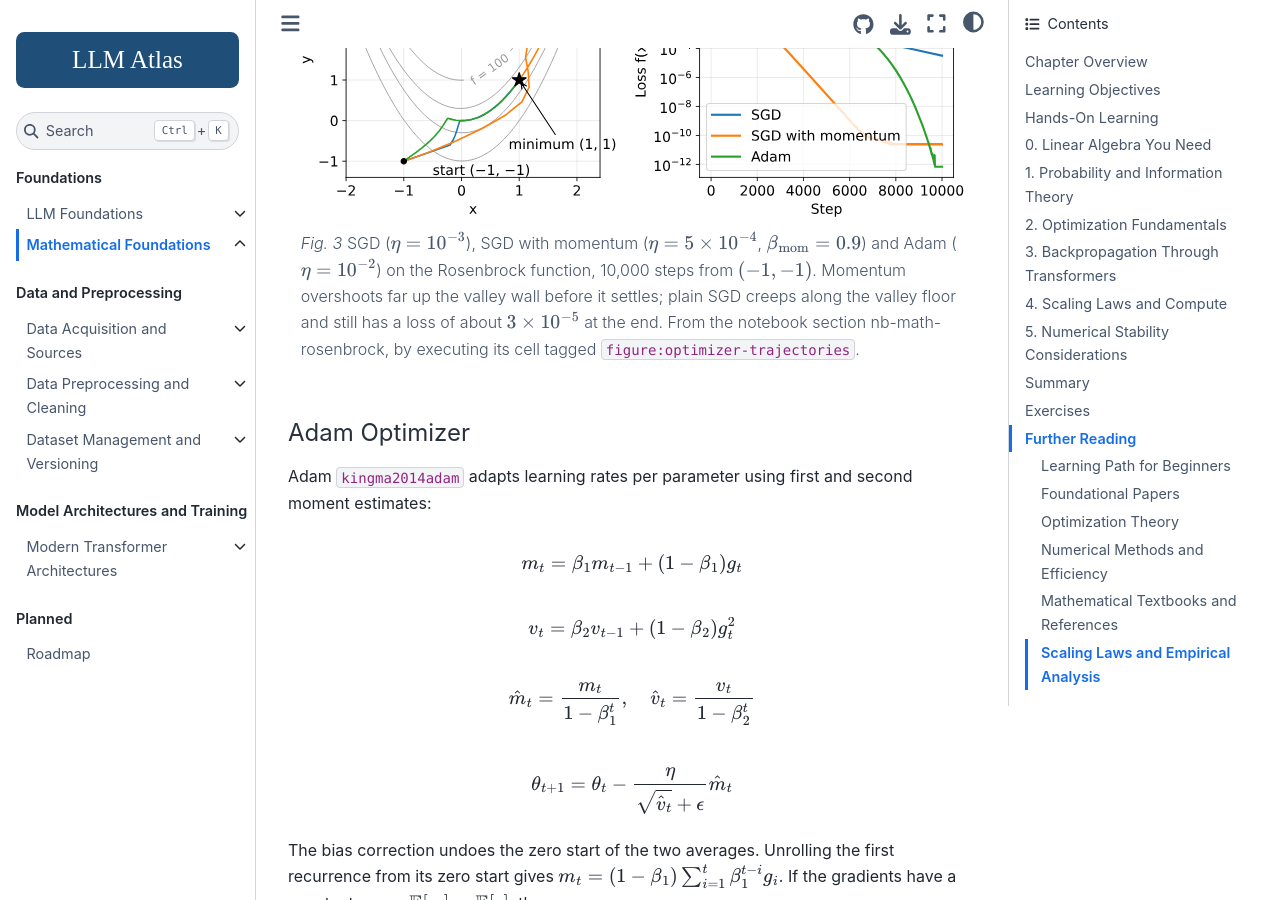
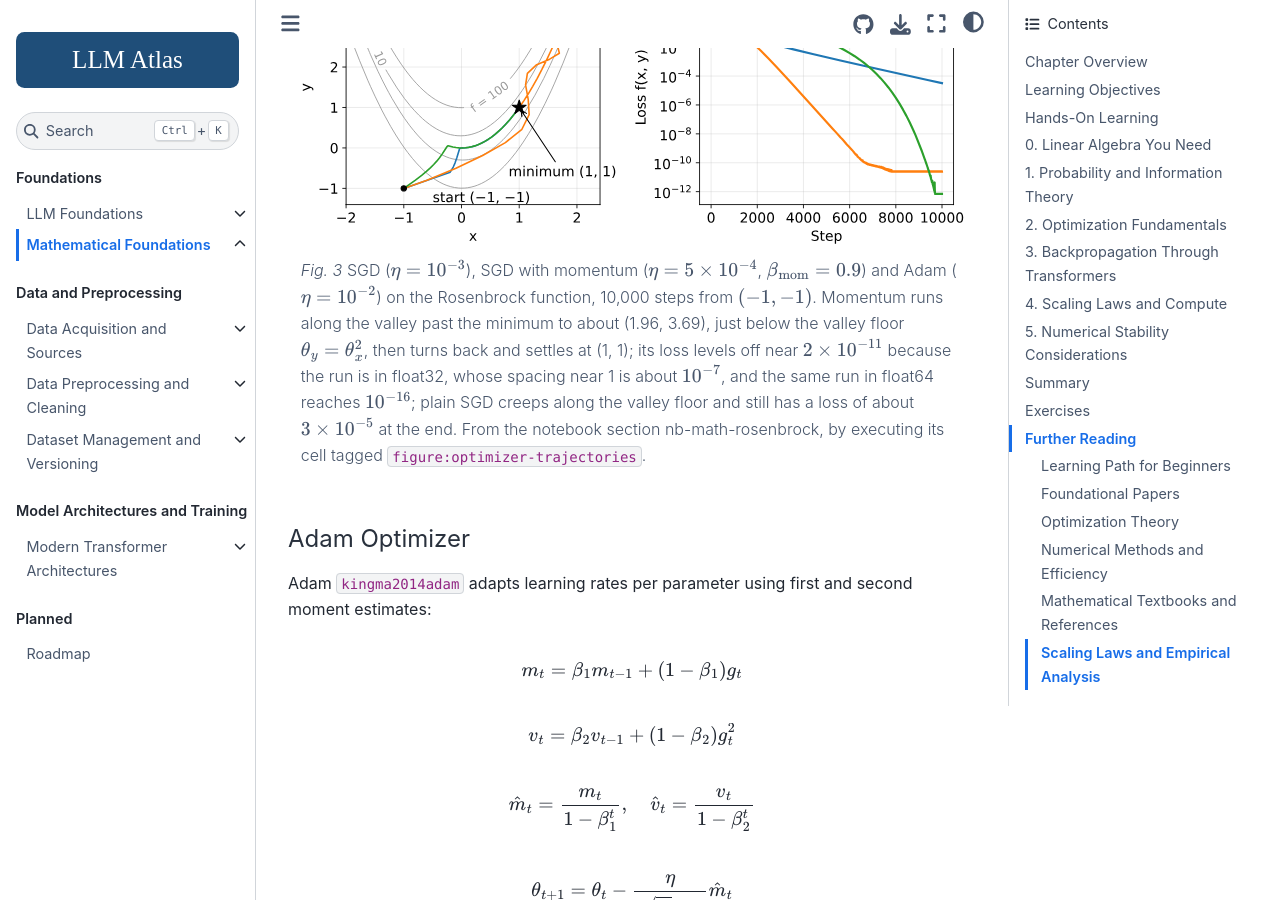
Before and after one commit to Beaker12/llmatlas, a Jupyter Book: the page built from chapters/02-mathematics/index.md, in a window 1280 px wide and 900 px high, scrolled down 14739 px. Built offline with Jupyter Book 1.0.4 settings and Sphinx 7.4.7 and the Sphinx Book theme 1.1.4, drawn with Linux system fonts in a browser that asks for light colours; pages that are not in the unit, such as notebooks, are missing from menus; cross-references to code outside the pages are shown as plain code; some of the changed text lies outside the part shown.

Commit message:
Chapter 2: per-panel legends and visible Table 3 point, bytes in the memory stack, softmax gap label, larger attention-graph text, pre-LN label placement, optimizer-trajectory legend and caption

````diff
--- a/chapters/02-mathematics/index.md
+++ b/chapters/02-mathematics/index.md
@@ -80,7 +80,7 @@
 :name: fig-ch2-softmax-saturation
 :alt: Log-scale plot of the softmax derivative p1 times one minus p1 against the logit gap, for 2 and 64 logits; at gap 8 it is 0.00034 for 2 logits and 0.02 for 64.
 
-The diagonal softmax derivative $\partial p_i/\partial z_i = p_i(1 - p_i)$ when logit $z_i$ leads all the others by the same gap. It peaks at 0.25 where $p_i = 0.5$ and then falls by about a factor $e$ per unit of gap. At a gap of 8, the standard deviation of unscaled scores at $d_k = 64$, it is 0.00034 with 2 logits and 0.02 with 64. Computed from the formula above by `figures/make_figures.py`.
+The diagonal softmax derivative $\partial p_i/\partial z_i = p_i(1 - p_i)$ when logit $z_i$ leads all the others by the same gap. It peaks at 0.25 where $p_i = 0.5$ and then falls by about a factor $e$ per unit of gap. At a gap of 8, the standard deviation of a single unscaled score at $d_k = 64$ (the gap between two such scores has standard deviation $8\sqrt{2} = 11.3$, Solution 4), it is 0.00034 with 2 logits and 0.02 with 64. Computed from the formula above by `figures/make_figures.py`.
 ```
 
 (sec-ch2-norms-conditioning-scale-matters)=
@@ -480,9 +480,9 @@
 
 ```{figure} figures/optimizer-trajectories.*
 :name: fig-ch2-optimizer-trajectories
-:alt: Left: paths of SGD, SGD with momentum and Adam on Rosenbrock contours from (-1, -1) to the minimum at (1, 1); momentum overshoots to about (2, 3.7). Right: loss against iteration on a log scale.
-
-SGD ($\eta = 10^{-3}$), SGD with momentum ($\eta = 5 \times 10^{-4}$, $\beta_{\text{mom}} = 0.9$) and Adam ($\eta = 10^{-2}$) on the Rosenbrock function, 10,000 steps from $(-1, -1)$. Momentum overshoots far up the valley wall before it settles; plain SGD creeps along the valley floor and still has a loss of about $3 \times 10^{-5}$ at the end. From the notebook section {ref}`nb-math-rosenbrock`, by executing its cell tagged `figure:optimizer-trajectories`.
+:alt: Left: paths of SGD, SGD with momentum and Adam on Rosenbrock contours from (-1, -1) to the minimum at (1, 1); momentum runs past the minimum along the valley to about (1.96, 3.69). Right: loss against iteration on a log scale.
+
+SGD ($\eta = 10^{-3}$), SGD with momentum ($\eta = 5 \times 10^{-4}$, $\beta_{\text{mom}} = 0.9$) and Adam ($\eta = 10^{-2}$) on the Rosenbrock function, 10,000 steps from $(-1, -1)$. Momentum runs along the valley past the minimum to about (1.96, 3.69), just below the valley floor $\theta_y = \theta_x^2$, then turns back and settles at (1, 1); its loss levels off near $2 \times 10^{-11}$ because the run is in float32, whose spacing near 1 is about $10^{-7}$, and the same run in float64 reaches $10^{-16}$; plain SGD creeps along the valley floor and still has a loss of about $3 \times 10^{-5}$ at the end. From the notebook section {ref}`nb-math-rosenbrock`, by executing its cell tagged `figure:optimizer-trajectories`.
 ```
 
 (sec-ch2-adam-optimizer)=
@@ -1149,9 +1149,9 @@
 
 ```{figure} figures/allocation-lines.*
 :name: fig-ch2-allocation-lines
-:alt: Two log-log plots against compute: optimal parameters and optimal tokens for Kaplan's exponents 0.73 and 0.27 and Chinchilla's 0.50 and 0.50, crossing at Chinchilla's size, with four Table 3 points on the Chinchilla lines.
-
-Compute-optimal parameters $N^*$ (left) and tokens $D^*$ (right) under Kaplan's exponents and Chinchilla's. Both lines are drawn through Chinchilla's own size (70 billion parameters, 1.4 trillion tokens, $C = 6ND$); the dots are the four rows of Table 3 quoted above. Exponents and points from {cite:t}`kaplan2020scaling` and {cite:t}`hoffmann2022training`; the common anchor is this figure's choice.
+:alt: Two log-log plots against compute: optimal parameters and optimal tokens for Kaplan's exponents 0.73 and 0.27 and Chinchilla's 0.50 and 0.50, crossing at Chinchilla's size, with the four Table 3 points on the Chinchilla lines; the 67 billion point sits inside the hollow star.
+
+Compute-optimal parameters $N^*$ (left) and tokens $D^*$ (right) under Kaplan's exponents and Chinchilla's. Both lines are drawn through Chinchilla's own size (70 billion parameters, 1.4 trillion tokens, $C = 6ND$); the dots are the four rows of Table 3 quoted above, the 67 billion row inside the hollow star that marks Chinchilla. Each panel's legend gives that panel's exponents. Exponents and points from {cite:t}`kaplan2020scaling` and {cite:t}`hoffmann2022training`; the common anchor is this figure's choice.
 ```
 
 (sec-ch2-computational-complexity)=
````
Also changed, not shown: chapters/02-mathematics/figures/allocation-lines.svg, chapters/02-mathematics/figures/attention-graph.svg, chapters/02-mathematics/figures/memory-stack.svg, chapters/02-mathematics/figures/optimizer-trajectories.svg, chapters/02-mathematics/figures/pre-post-ln.svg, chapters/02-mathematics/figures/softmax-saturation.svg, 11 other files.
